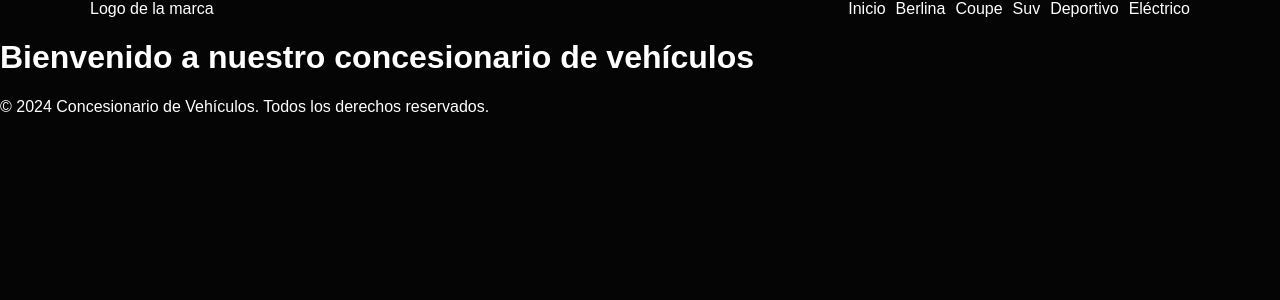
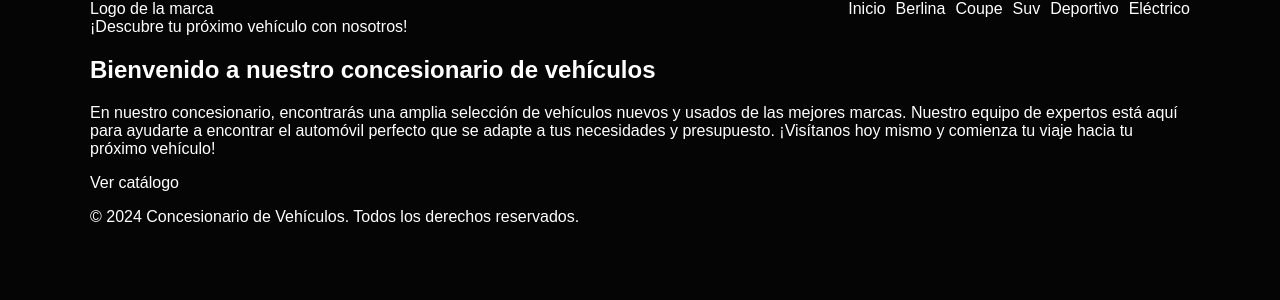
Before and after one commit to TomyRoko/frontend-proyecto-concesionario-de-vehiculos-tzvetomir, a React (Vite) app in the folder frontend-proyecto-concesionario-de-vehiculos-tzvetomir/: page / in a window 1280 px wide. Shown: the top 300 px of the page. Built offline with nearby package versions, Linux system fonts and the light colour scheme.

Commit message:
añadimos unas clases para el CSS y formulamos un poco mas el home para la pagina principal

```diff
--- a/frontend-proyecto-concesionario-de-vehiculos-tzvetomir/src/components/Footer.jsx
+++ b/frontend-proyecto-concesionario-de-vehiculos-tzvetomir/src/components/Footer.jsx
@@ -1,7 +1,9 @@
 function Footer() {
   return (
-    <footer>
-      <p>&copy; 2024 Concesionario de Vehículos. Todos los derechos reservados.</p>
+    <footer className="site-footer">
+      <div className="container">
+        <p>&copy; 2024 Concesionario de Vehículos. Todos los derechos reservados.</p>
+      </div>
     </footer>
   );
 }
--- a/frontend-proyecto-concesionario-de-vehiculos-tzvetomir/src/components/header.jsx
+++ b/frontend-proyecto-concesionario-de-vehiculos-tzvetomir/src/components/header.jsx
@@ -2,7 +2,7 @@ import Navbar from "./Navbar";
 
 function Header() {
   return (
-    <header>
+    <header className="site-header">
       <div className="header-content container">
         <div>Logo de la marca</div>
         <Navbar />
--- a/frontend-proyecto-concesionario-de-vehiculos-tzvetomir/src/pages/Home.jsx
+++ b/frontend-proyecto-concesionario-de-vehiculos-tzvetomir/src/pages/Home.jsx
@@ -1,7 +1,24 @@
-function Home () {
+function Home() {
   return (
     <main>
-         <h1>Bienvenido a nuestro concesionario de vehículos</h1>
+      <section className="hero-section">
+        <div className="container">
+          <span className="hero-label">
+            ¡Descubre tu próximo vehículo con nosotros!
+          </span>
+          <h1>Bienvenido a nuestro concesionario de vehículos</h1>
+          <p>
+            En nuestro concesionario, encontrarás una amplia selección de
+            vehículos nuevos y usados de las mejores marcas. Nuestro equipo de
+            expertos está aquí para ayudarte a encontrar el automóvil perfecto
+            que se adapte a tus necesidades y presupuesto. ¡Visítanos hoy mismo
+            y comienza tu viaje hacia tu próximo vehículo!
+          </p>
+          <a className="button" href="#">
+            Ver catálogo
+          </a>
+        </div>
+      </section>
     </main>
   );
 }
```
